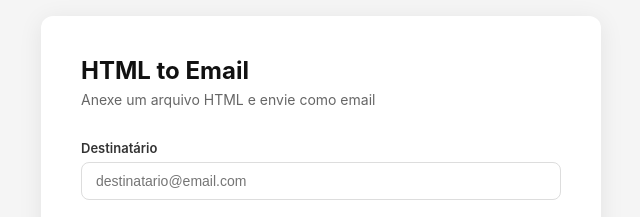
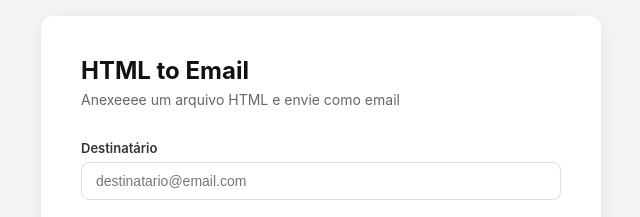
Before and after one commit to ErnandoNeto/html-to-email, a plain HTML site: page frontend/index.html in a window 1280 px wide. Shown: the part 145-362 px from the top of the page, 319-959 px from the left. Drawn offline with Linux system fonts and the light colour scheme.

```diff
--- a/frontend/index.html
+++ b/frontend/index.html
@@ -9,7 +9,7 @@
 <body>
   <div class="container">
     <h1>HTML to Email</h1>
-    <p class="subtitle">Anexe um arquivo HTML e envie como email</p>
+    <p class="subtitle">Anexeeee um arquivo HTML e envie como email</p>
 
     <form id="emailForm">
       <div class="field">
```
